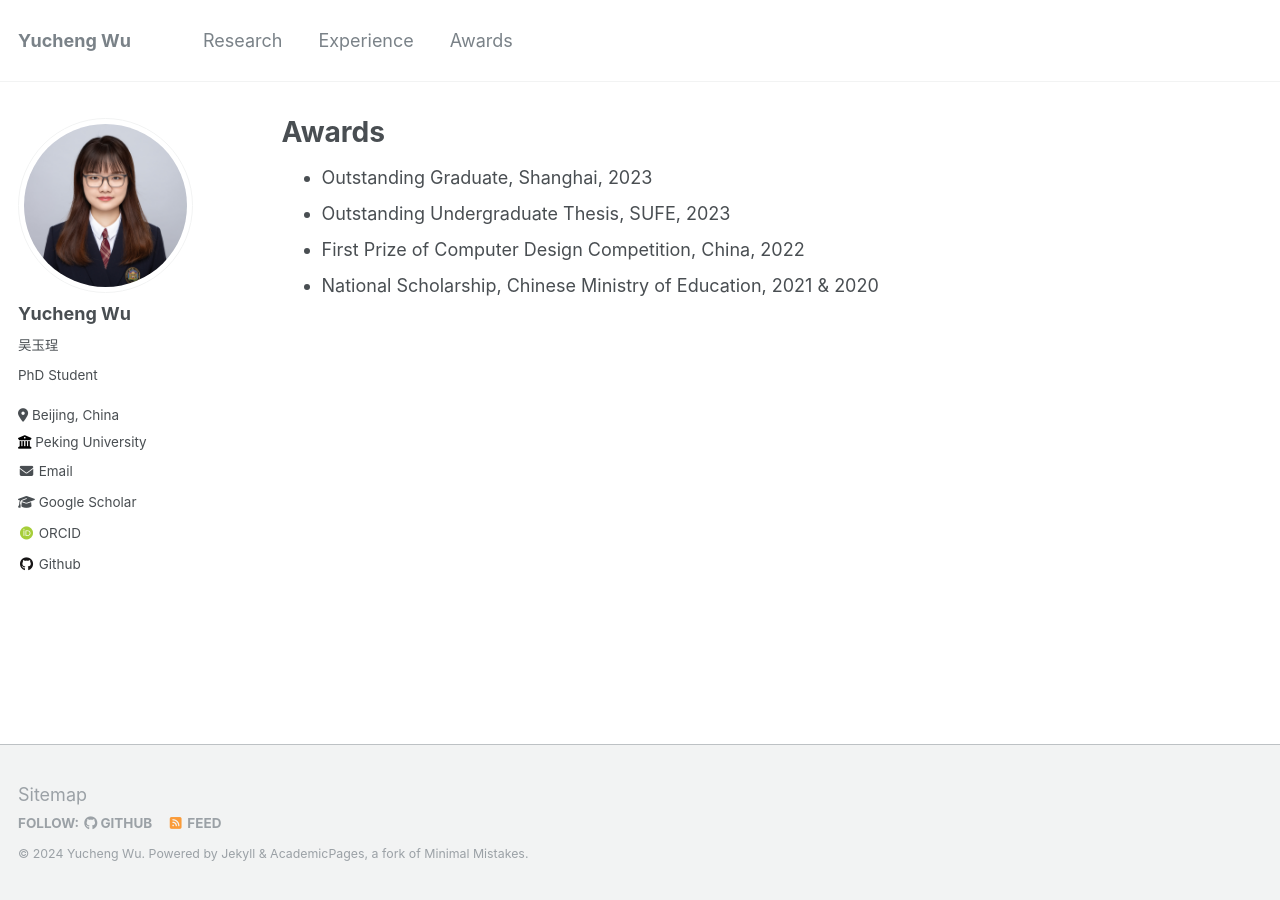
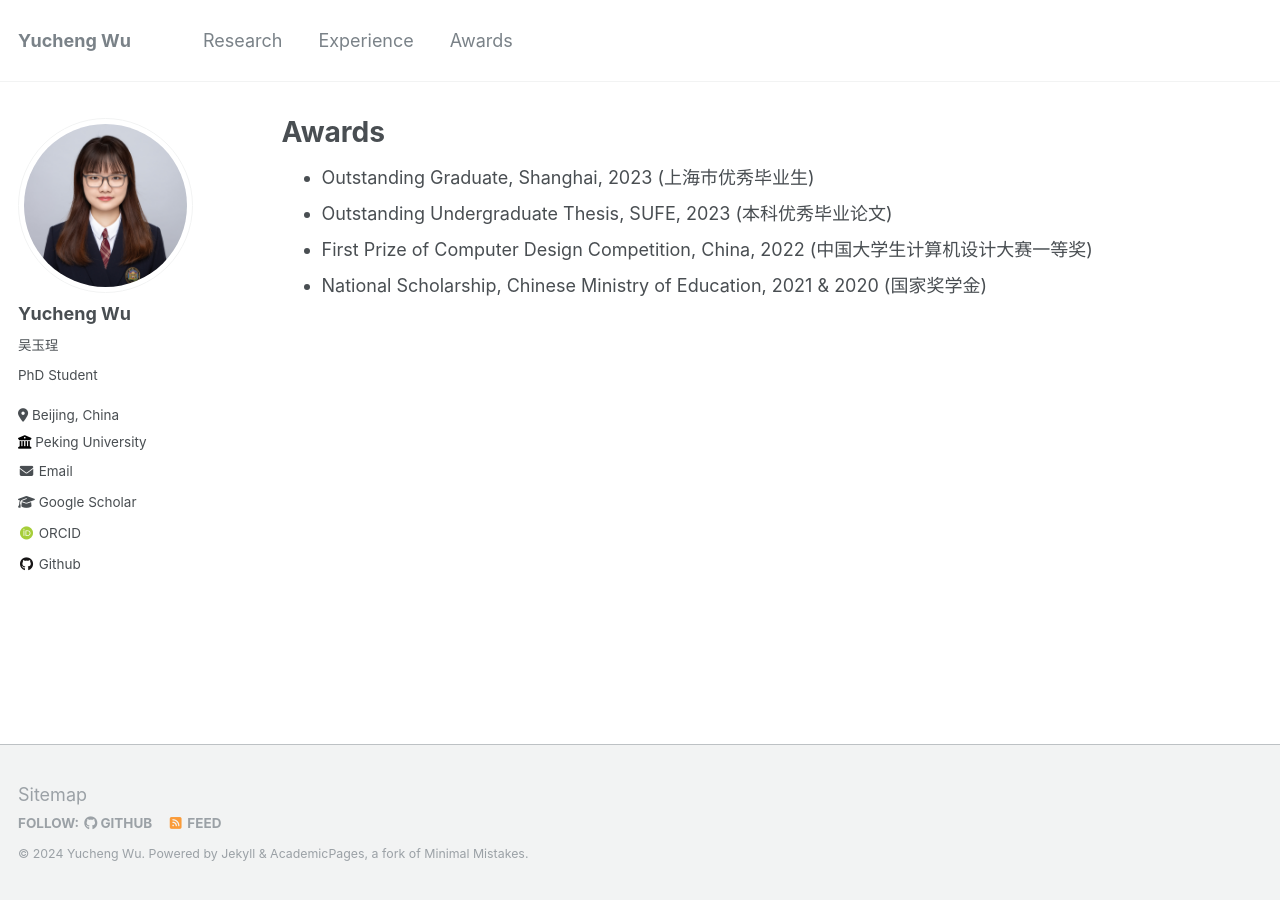
Before and after one commit to wuyucheng2002/wuyucheng2002.github.io, a Jekyll site: the page built from _pages/awards.md, in a window 1280 px wide. Built offline with Jekyll 4.4.1, drawn with Linux system fonts in a browser that asks for light colours; some web fonts are replaced.

Commit message:
Update awards.md

```diff
--- a/_pages/awards.md
+++ b/_pages/awards.md
@@ -5,7 +5,7 @@ permalink: /awards/
 author_profile: true
 ---
 
-* Outstanding Graduate, Shanghai, 2023
-* Outstanding Undergraduate Thesis, SUFE, 2023
-* First Prize of Computer Design Competition, China, 2022
-* National Scholarship, Chinese Ministry of Education, 2021 & 2020
+* Outstanding Graduate, Shanghai, 2023 (上海市优秀毕业生)
+* Outstanding Undergraduate Thesis, SUFE, 2023 (本科优秀毕业论文)
+* First Prize of Computer Design Competition, China, 2022 (中国大学生计算机设计大赛一等奖)
+* National Scholarship, Chinese Ministry of Education, 2021 & 2020 (国家奖学金)
```
